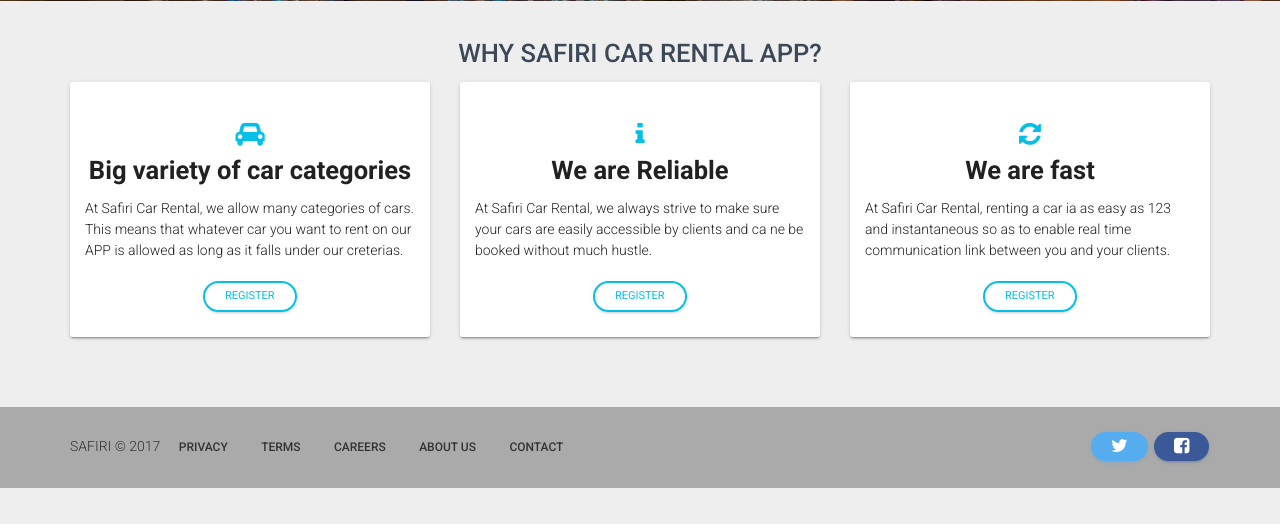
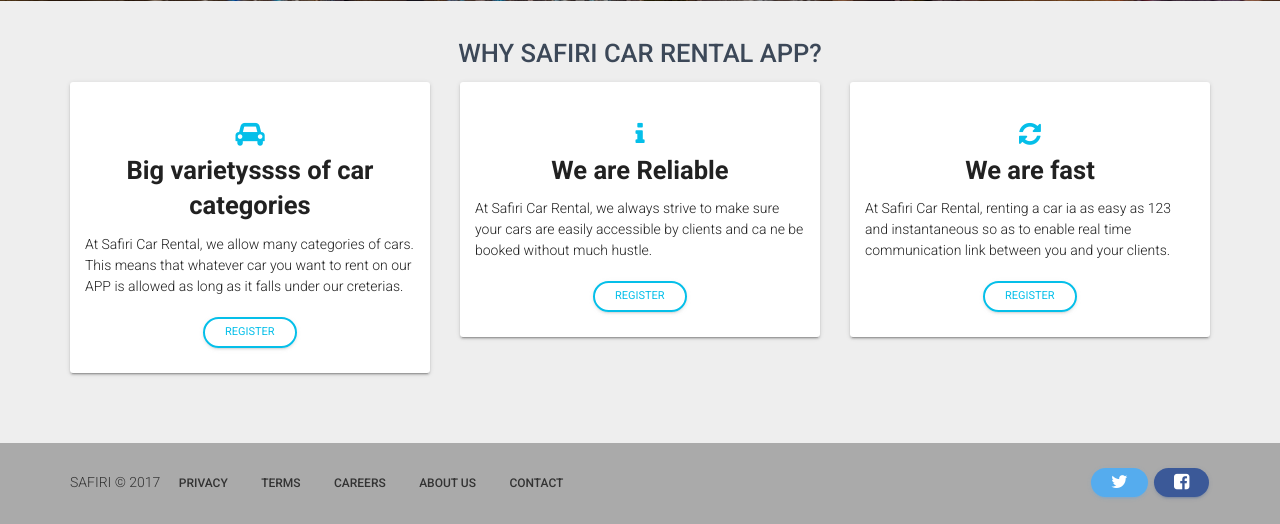
Before and after one commit to TheCodeNinja254/Safiri, a PHP site: page /safiri/ in a window 1280 px wide. Shown: the part 439-963 px from the top of the page. Before the commit the page ends 927 px from the top, so only its background shows below. Run offline with PHP 8.4, Linux system fonts and the light colour scheme; some libraries are stand-ins or nearby versions.

Commit message:
UI UPDATE

```diff
--- a/views/home.php
+++ b/views/home.php
@@ -23,7 +23,7 @@
                     <div class="col-md-4">
                         <div class="card">
                             <div class="content">
-                                <center><h3 class=""><i class="fa fa-car text-main"></i> <br ><strong>Big variety of car categories </strong></h3></center>
+                                <center><h3 class=""><i class="fa fa-car text-main"></i> <br ><strong>Big varietyssss of car categories </strong></h3></center>
                                 <p>At Safiri Car Rental, we allow many categories of cars. This means that whatever car you want to rent on our APP is allowed as long as it falls under our creterias.</p>
                                 <center><button class="btn btn-primary-outline btn-round btn-sm text-center">Register</button></center>
 
```
